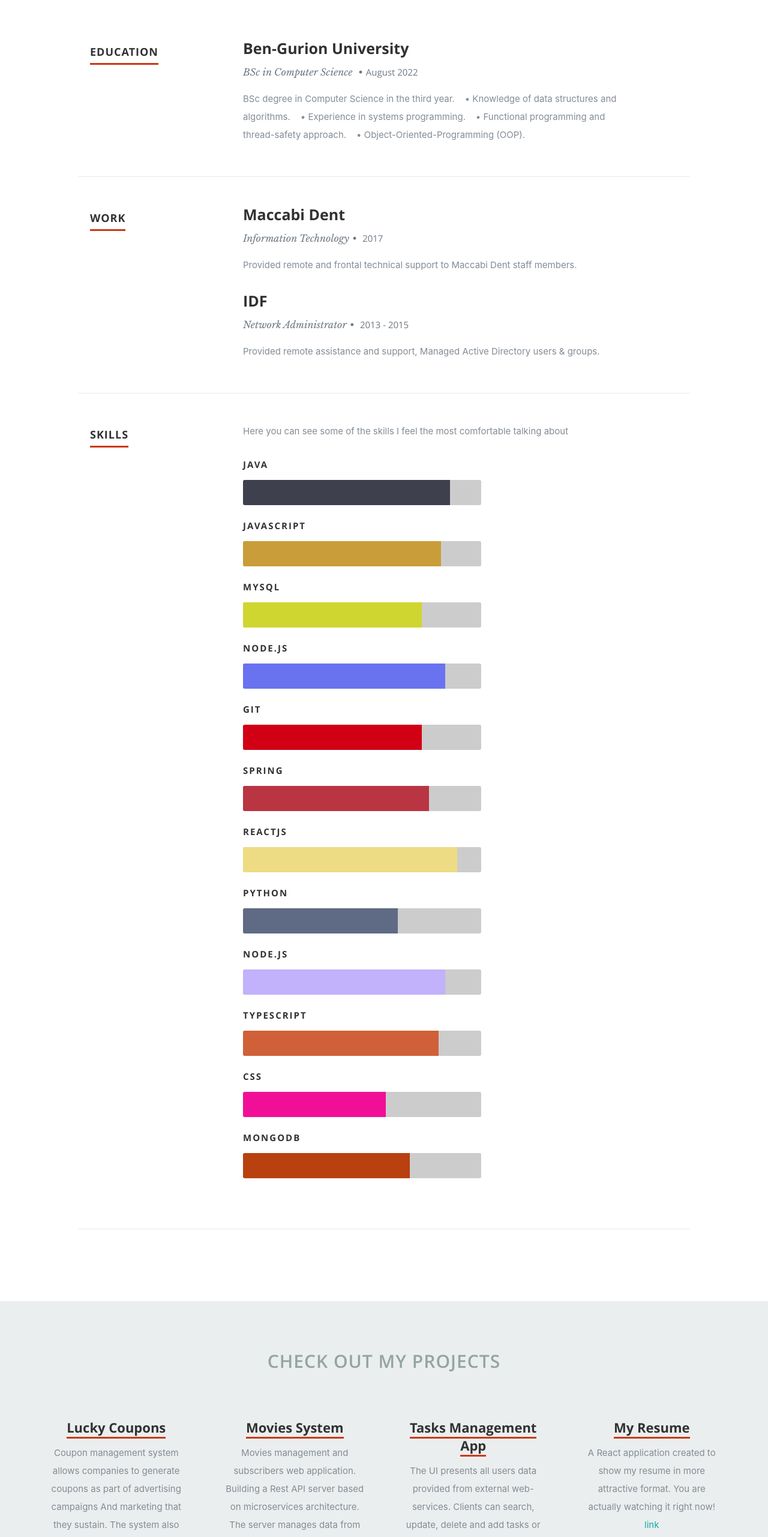
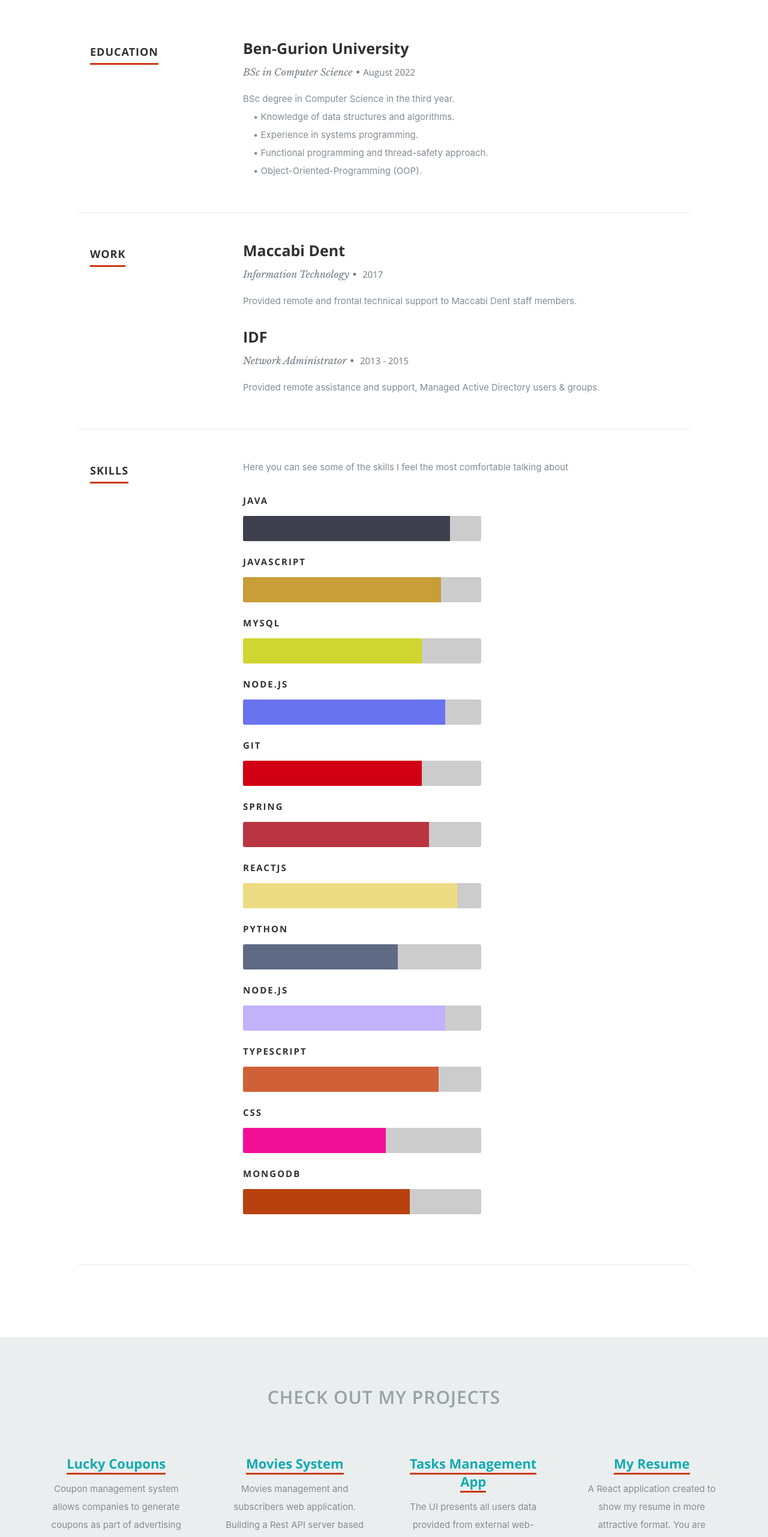
Before and after one commit to LidorLahav/MyResume, a React (Create React App) app: page / in a window 1280 px wide. Shown: the part 1340-3902 px from the top of the page at 60% size. Built offline with nearby package versions, Linux system fonts and the light colour scheme.

Commit message:
change link to header

```diff
--- a/src/Components/Portfolio.js
+++ b/src/Components/Portfolio.js
@@ -2,17 +2,16 @@
 import React from 'react'
 
 const Portfolio = (props) => {
-    if(props.data){
-        var projects = props.data.projects.map((project)=>{
+    if (props.data) {
+        var projects = props.data.projects.map((project) => {
             return <div className="columns feature-item" key={project.title}>
-                <h3><span>{project.title}</span></h3>
+                <h3><a href={project.url}><span>{project.title}</span></a></h3>
                 <div>{project.description}</div>
-                <a href={project.url}>link</a>
             </div>
         })
     }
 
-    return(
+    return (
         <section id="portfolio">
             <h1>Check out my projects</h1>
             <ul className="bgrid-quarters s-bgrid-thirds cf">
--- a/src/Components/Resume.js
+++ b/src/Components/Resume.js
@@ -15,18 +15,14 @@
         if (!this.props.data) return null;
 
         const skillmessage = this.props.data.skillmessage;
-        const education = this.props.data.education.map(function (education) {
-            return (
-                <div key={education.school}>
-                    <h3>{education.school}</h3>
-                    <p className="info">
-                        {education.degree} <span>&bull;</span>
-                        <em className="date">{education.graduated}</em>
-                    </p>
-                    <p>{education.description}</p>
-                </div>
-            );
-        });
+        var education = this.props.data.education.map((education) => {
+            var description = education.description.map((line) => {
+                return <div key={line}>{line}</div>
+            })
+            return <div key={education.school}><h3>{education.school}</h3>
+                <p className="info">{education.degree}<span>&bull;</span><em className="date">{education.graduated}</em></p>
+                <div className="description">{description}</div></div>
+        })
 
         const work = this.props.data.work.map(function (work) {
             return (
```
